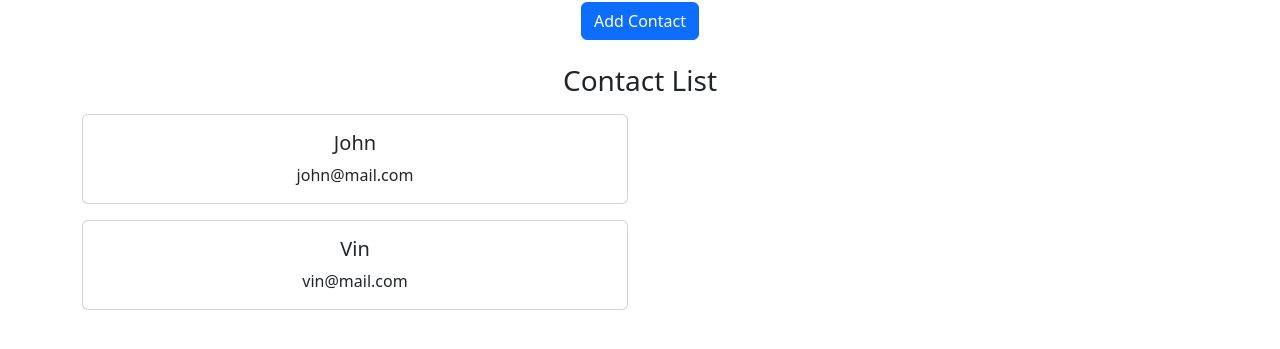
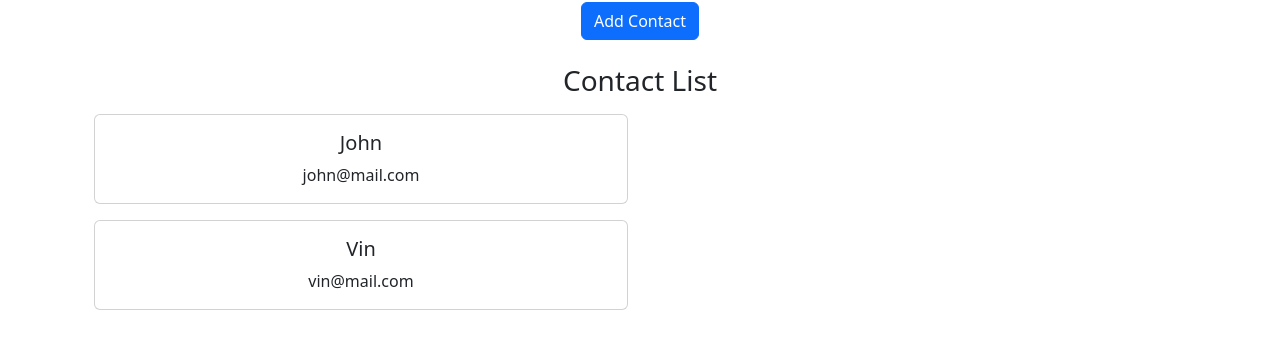
Before and after one commit to ndurivin/react-practice, a React (Create React App) app: page / in a window 1280 px wide. Shown: the part 313-662 px from the top of the page. Built offline with nearby package versions, Linux system fonts and the light colour scheme.

Commit message:
Renders data from the contactcard component

```diff
--- a/src/components/App.js
+++ b/src/components/App.js
@@ -17,6 +17,7 @@ function App() {
       "email": "vin@mail.com"
     }
   ]
+
   return (
     <div className="App">
       <Header />
--- a/src/components/ContactCard.js
+++ b/src/components/ContactCard.js
@@ -3,8 +3,9 @@ import React from 'react'
 function ContactCard(props) {
 
     const {id, name, email} = props.contact;
+
   return (
-    <div>
+    <div className='container'>
         <div class="row row-cols-1 row-cols-md-2 g-4">
         <div class="col py-2">
           <div class="card">
--- a/src/components/ContactList.js
+++ b/src/components/ContactList.js
@@ -4,9 +4,9 @@ import ContactCard from "./ContactCard";
 function ContactList(props) {
   // console.log(props)
 
-  const renderList = props.contacts.map((contact) => {
+  const renderList = props.contacts.map((contact, index) => {
     return (
-        <ContactCard contact={contact}/>
+        <ContactCard contact={contact} key={index}/>
     );
   });
 
```
